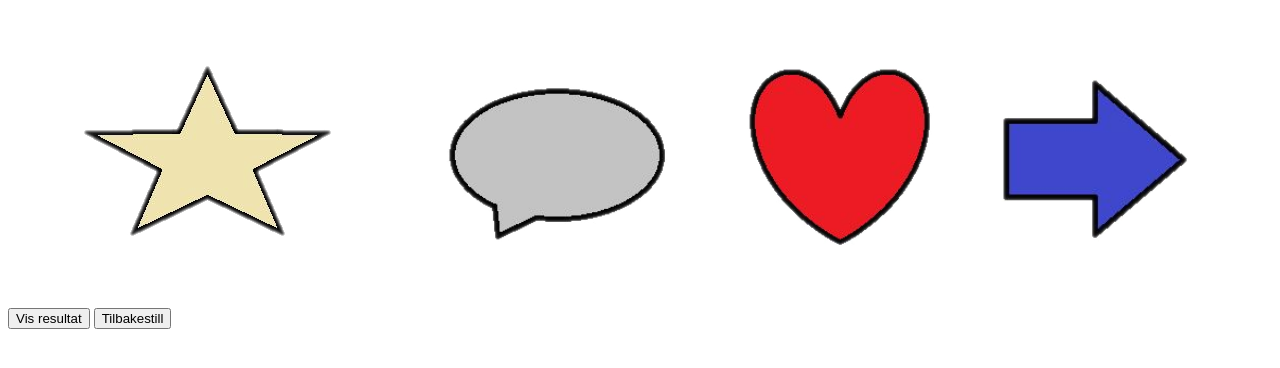
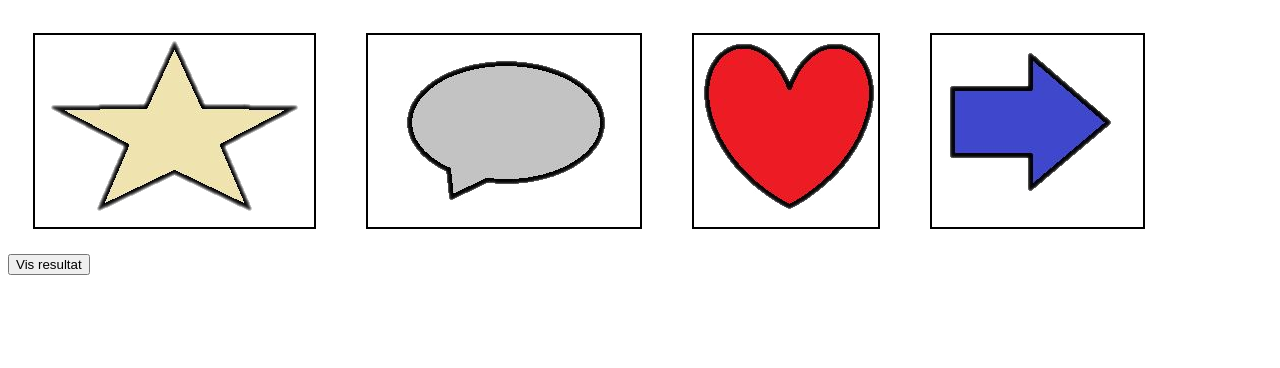
Before and after one commit to MatsSiGETacademy/Team-2, a plain HTML site: page index.html in a window 1280 px wide. Drawn offline with Linux system fonts and the light colour scheme.

Commit message:
nok en final

```diff
--- a/index.html
+++ b/index.html
@@ -8,31 +8,27 @@
     <title>Team oppgave</title>
   </head>
   <body>
-    <div class="container" id="container">
-      <div class="images" id="stjerne" onclick="select(this)">
+    <div class="container">
+      <div class="images" onclick="select(this)">
         <img src="img/stjerne.png" />
       </div>
 
-      <div class="images" id="boble" onclick="select(this)">
+      <div class="images" onclick="select(this)">
         <img src="img/boble.png" />
       </div>
 
-      <div class="images" id="hjerte" onclick="select(this)">
+      <div class="images" onclick="select(this)">
         <img src="img/hjerte.png" />
       </div>
 
-      <div class="images" id="pil" onclick="select(this)">
+      <div class="images" onclick="select(this)">
         <img src="img/pil.png" />
       </div>
     </div>
 
-    <button id="show" onclick="display()">Vis resultat</button>
+    <button onclick="display()">Vis resultat</button>
 
-    <button id="reset" onclick="reset()">Tilbakestill</button>
-
-    <div id="result" class="result"></div>
-
-    <div id="resultat"></div>
+    <div id="result"></div>
 
     <script src="script.js"></script>
   </body>
--- a/script.js
+++ b/script.js
@@ -9,7 +9,3 @@ function display() {
   result.innerHTML += resultat;
   resultat = "";
 }
-
-function reset() {
-  result.innerHTML = "";
-}
--- a/styles.css
+++ b/styles.css
@@ -1,5 +1,8 @@
-div {
+.container {
   display: flex;
-  flex-direction: row;
-  margin: 30px;
 }
+
+.images {
+  border: 2px solid black;
+  margin: 25px;
+}
```
